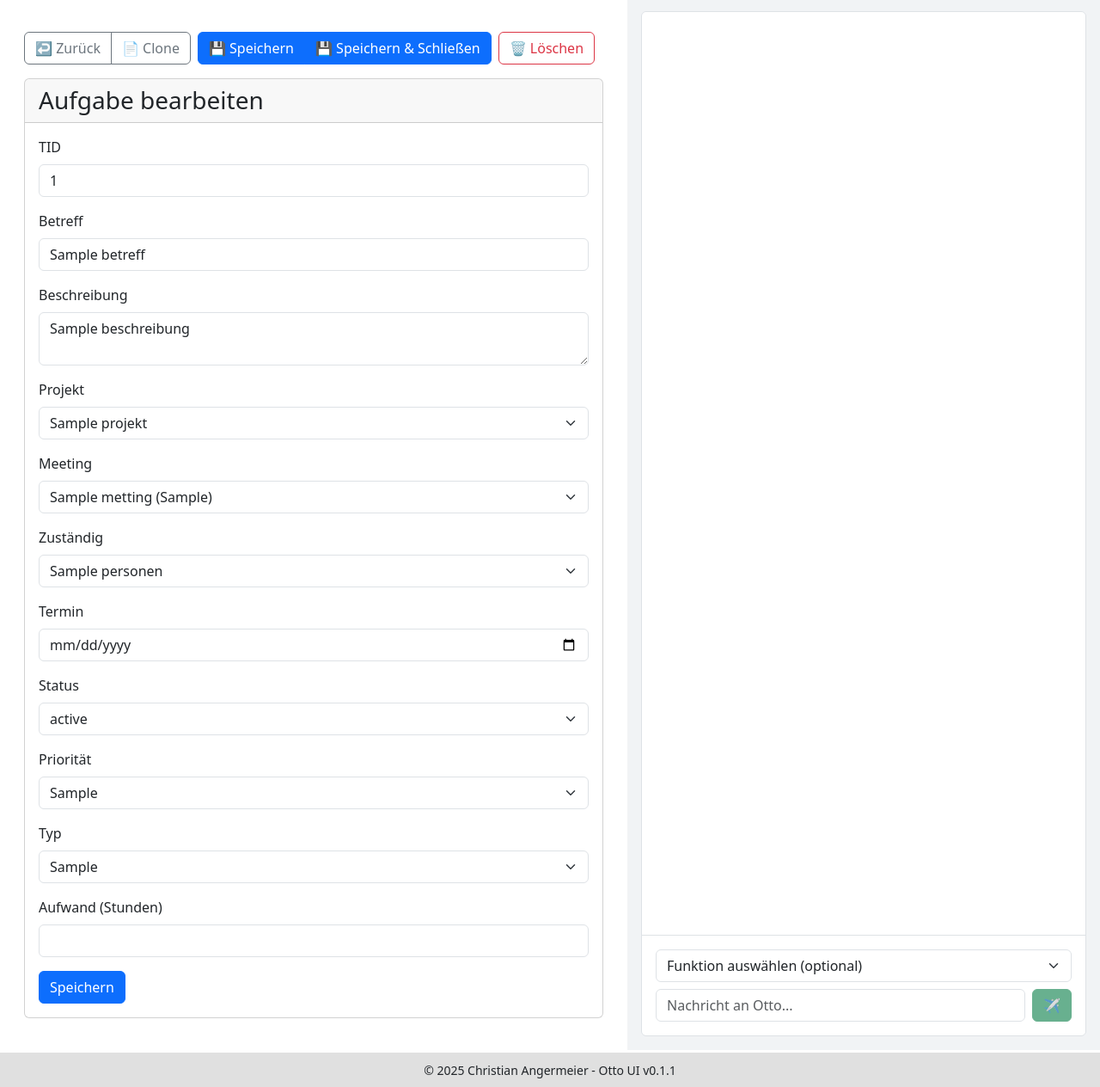
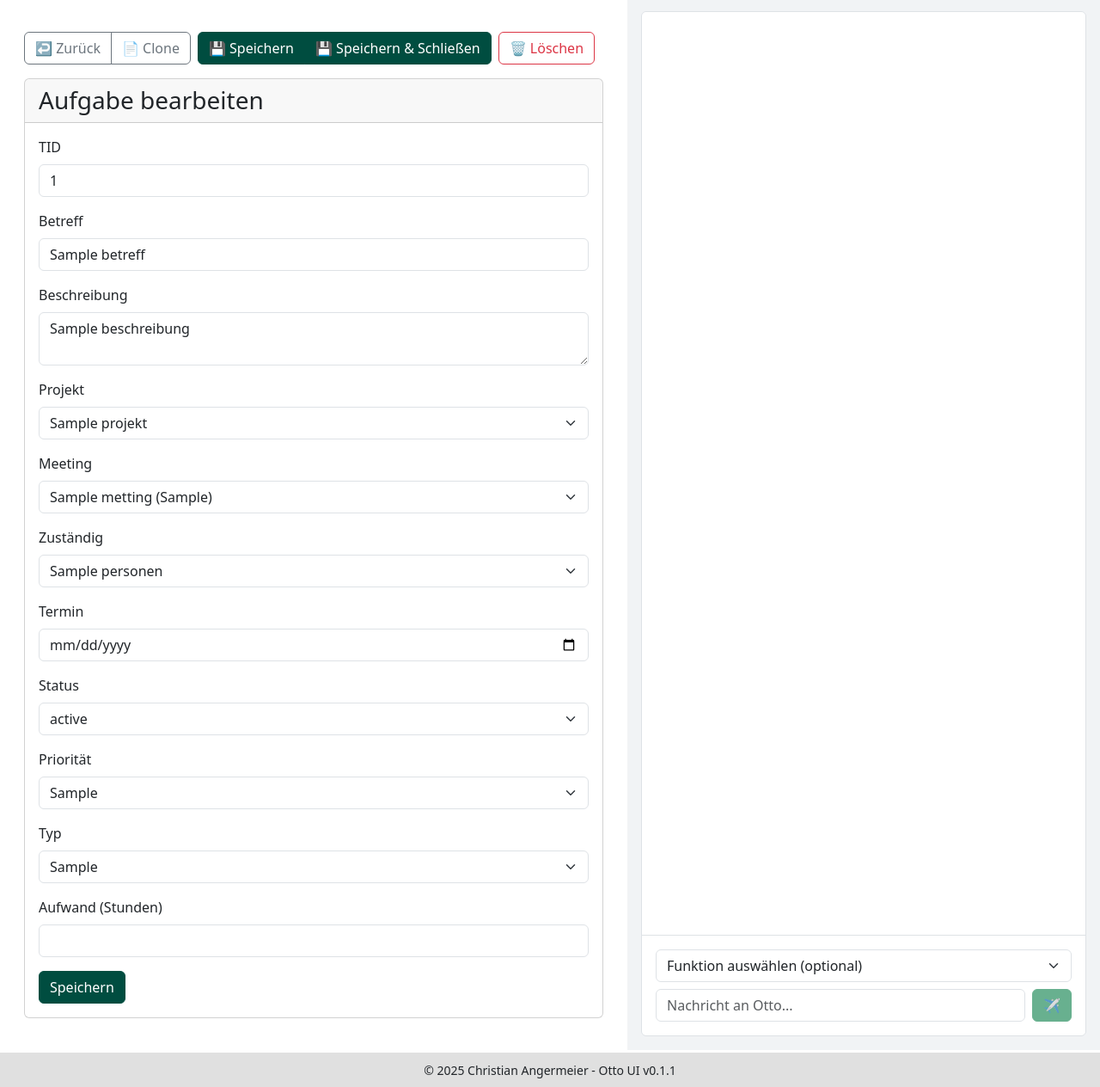
Before and after one commit to gdsanger/otto, a Django app: template otto-ui/core/templates/core/task_detailpage.html in a window 1280 px wide. Shown: the part 59-1323 px from the top of the page at 86% size. Run offline with Django 5.2, Linux system fonts and the light colour scheme; the template is opened without the code that fills it: most values are stand-ins (such as "Sample title", 1, 10 or a date in 2020); some libraries are stand-ins or nearby versions.

Commit message:
Anpassung Codex murks

```diff
--- a/otto-ai/main.py
+++ b/otto-ai/main.py
@@ -95,6 +95,8 @@ async def call_function_and_respond(name, args, messages, tool_call):
         url = f"{OTTO_API_URL}context/aufgabe/{args.get('task_id')}"
     elif name == "get_person_by_id":
         url = f"{OTTO_API_URL}context/person/{args.get('person_id')}"
+    elif name == "get_task_list":
+        url = f"{OTTO_API_URL}tasks"
     else:
         return {"reply": f"Unbekannte Funktion: {name}"}
 
--- a/otto-ui/core/static/css/theme.css
+++ b/otto-ui/core/static/css/theme.css
@@ -2,3 +2,12 @@
 :root {
   --bs-primary: #004d40;
 }
+
+.btn-primary {
+  --bs-btn-bg: #004d40;
+  --bs-btn-border-color: #004d40;
+  --bs-btn-hover-bg: #00695c;
+  --bs-btn-hover-border-color: #00695c;
+  --bs-btn-active-bg: #00382e;
+  --bs-btn-active-border-color: #00382e;
+}
--- a/otto-ui/core/templates/core/task_detailpage.html
+++ b/otto-ui/core/templates/core/task_detailpage.html
@@ -32,7 +32,7 @@
         <input type="hidden" name="task_id" value="{{ task.id }}">
         <div class="mb-3">
           <label class="form-label">TID</label>
-          <input class="form-control" type="number" name="tid" value="{{ task.tid }}">
+          <input class="form-control" type="number" name="tid" value="{{ task.tid }}" readonly>
         </div>
         <div class="mb-3">
           <label class="form-label">Betreff</label>
--- a/otto-ui/core/views/tasks.py
+++ b/otto-ui/core/views/tasks.py
@@ -125,7 +125,7 @@ def task_kanban_view(request):
     personen_res = requests.get(f"{OTTO_API_URL}/personen", headers={"x-api-key": OTTO_API_KEY})
     personen = personen_res.json() if personen_res.status_code == 200 else []
     personen_map = {p.get("id"): p.get("name") for p in personen}
-    agenten = [p for p in personen if p.get("rolle") == "agent"]
+    agenten = [p for p in personen if p.get("rolle") in ["agent", "admin"]]
 
     grouped = {status: [] for status in status_liste}
     for t in tasks:
```
Also changed, not shown: otto-ai/function_call_templates/task/get_task_list.json (added, +7 -0 lines).
